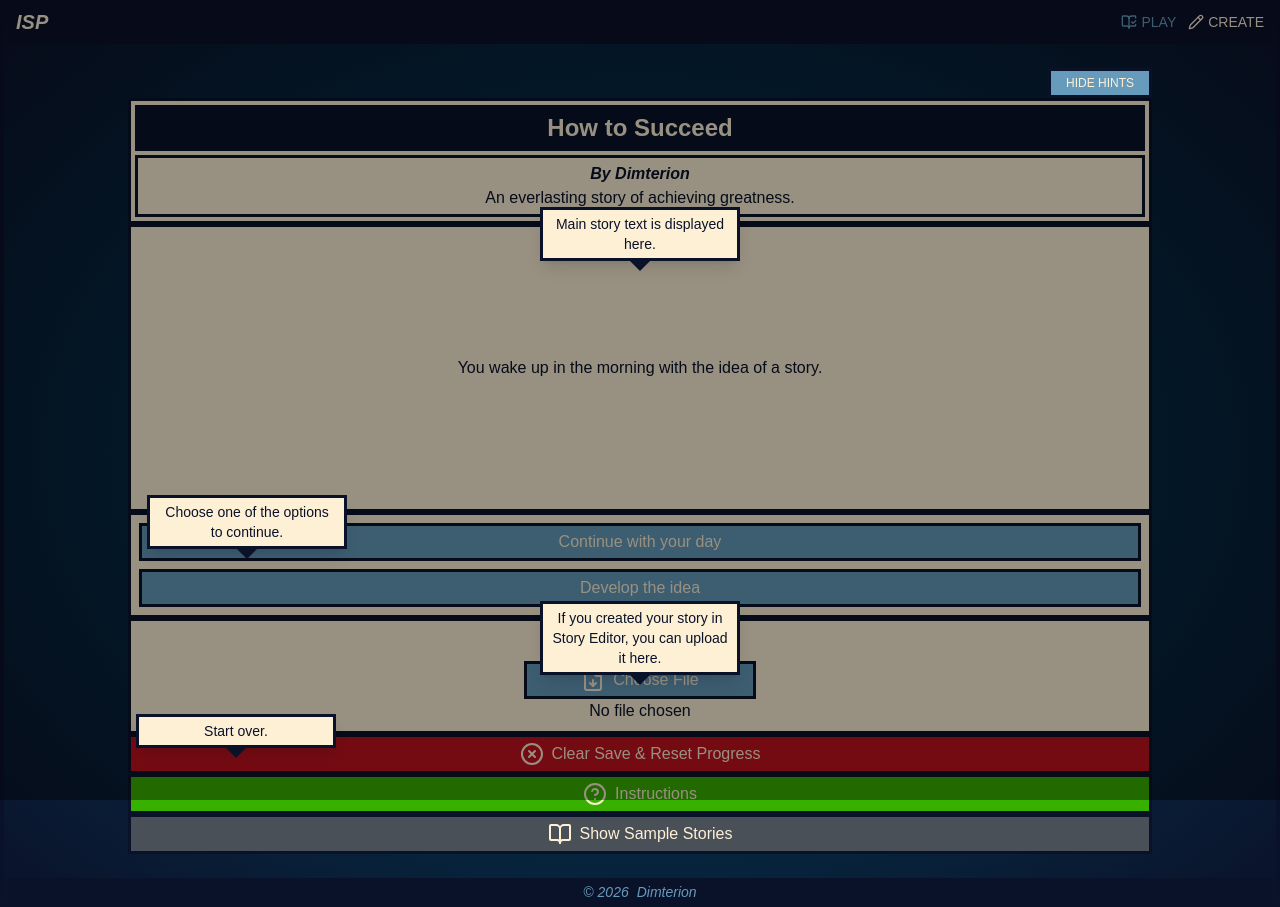
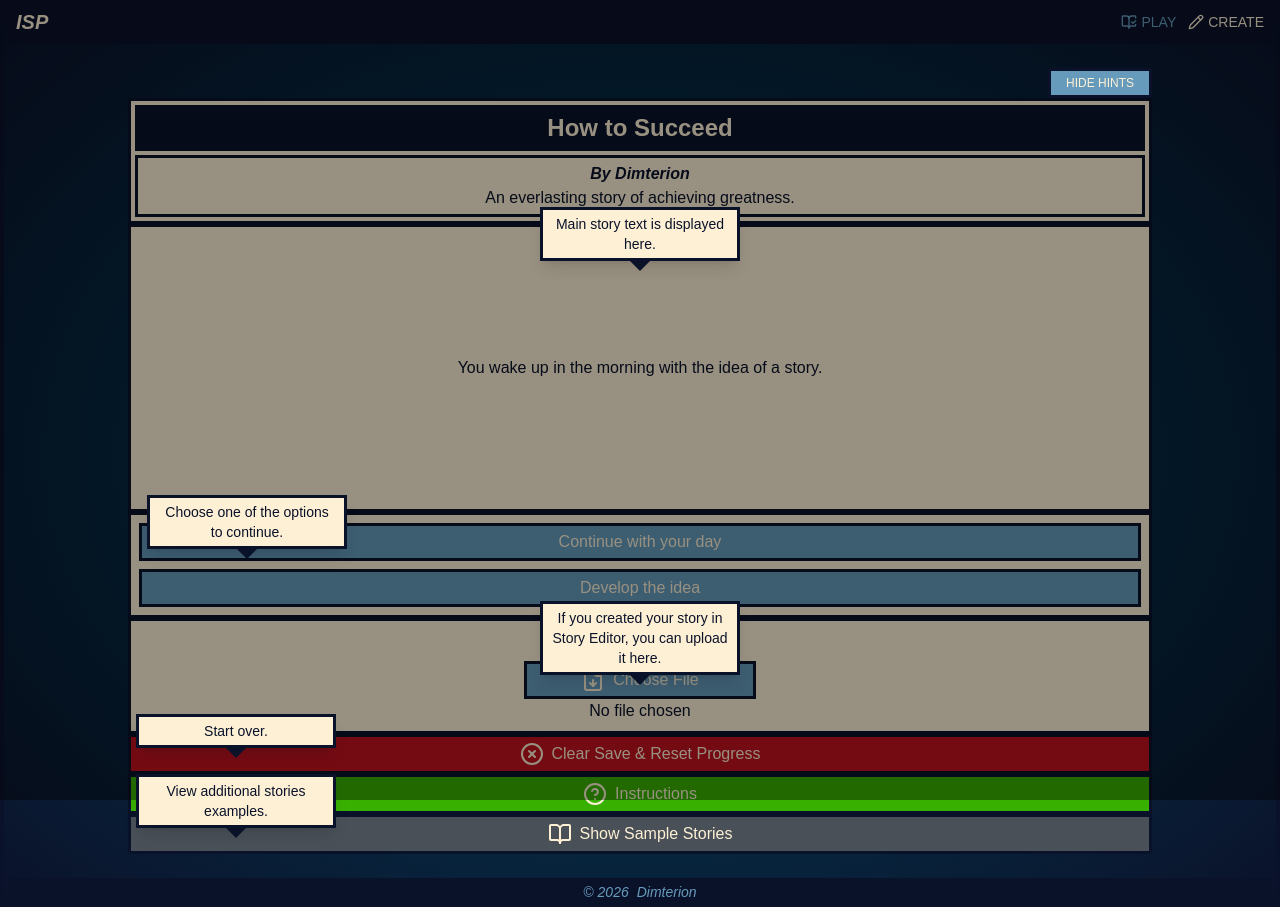
Before and after one commit to Dimterion/stories-platform, a React (Vite) app: page /story-player in a window 1280 px wide. Both pictures are taken after a click on the button "SHOW HINTS". Built offline with nearby package versions, Linux system fonts and the light colour scheme; no server answers; a web font is replaced by a local one.

Commit message:
adjust Hint components position

```diff
--- a/src/components/ui/Hint.jsx
+++ b/src/components/ui/Hint.jsx
@@ -1,6 +1,8 @@
-export default function Hint({ text }) {
+export default function Hint({ text, position = "-top-5" }) {
   return (
-    <aside className="hint-contentWrapper absolute -top-5 z-50 mx-2 w-full max-w-[200px] text-center">
+    <aside
+      className={`hint-contentWrapper absolute z-50 mx-2 w-full max-w-[200px] text-center ${position}`}
+    >
       <p className="bg-softWhite text-darkBlue border-darkBlue border-3 px-2 py-1 text-xs shadow-lg sm:text-sm">
         {text}
       </p>
--- a/src/pages/storyPlayer.jsx
+++ b/src/pages/storyPlayer.jsx
@@ -419,6 +419,9 @@ export default function StoryPlayerPage() {
           <CircleQuestionMark className="size-8 sm:size-6" />
           Instructions
         </button>
+        {showHints && (
+          <Hint text="View additional stories examples." position="top-10" />
+        )}
         <button
           onClick={() => setShowStoriesGallery(!showStoriesGallery)}
           className="text-softWhite bg-lightGray hover:bg-darkGray border-darkBlue inline-flex min-h-16 w-full cursor-pointer items-center justify-center gap-2 border-3 p-1 transition-all duration-300 sm:min-h-10"
```
